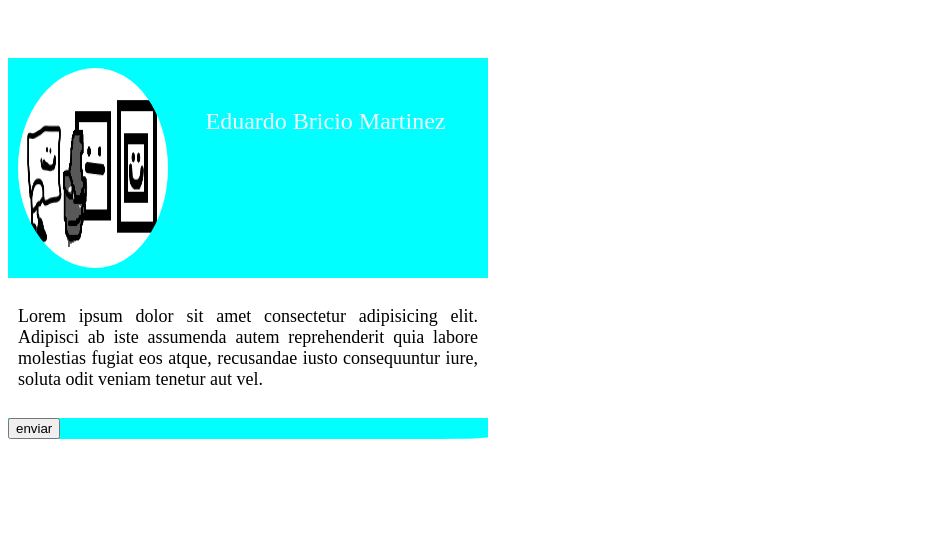
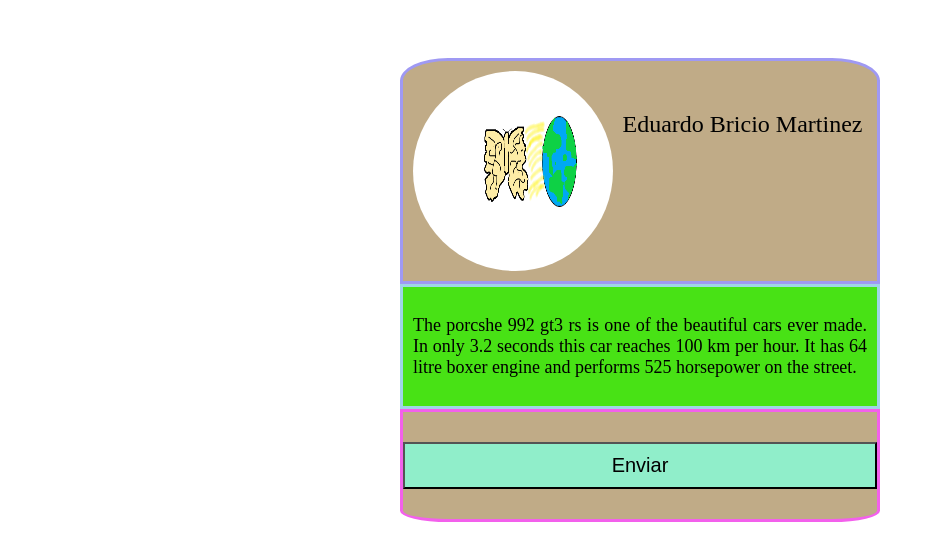
Before and after one commit to eduardomtz12/web, a plain HTML site: page 1p/Practica5/practica5.html in a window 1280 px wide. Shown: the whole page, without its empty margins (0-935 px from the left). Drawn offline with Linux system fonts and the light colour scheme.

Commit message:
terminada mi practica 5

```diff
--- a/1p/Practica5/css/mi estilo.css
+++ /dev/null
@@ -1,63 +0,0 @@
-.tarjeta{
-    width: 480px;
-    margin-top: 50px;
-
-}
-         .tarjeta .cabecera{
-            display: flex;
-            padding: 10px;
-         }
-         .tarjeta .cabecera img{
-            width: 150px;
-            height: 200px;
-            border-radius: 50%;
-            padding-right: 5px;
-          }
-          .tarjeta .cabecera span{
-            flex: 1;
-            text-align: center;
-            padding-top: 40px;
-            font-size: 24px;
-
-            border-radius: 10% 10% 0% 0%;
-          }
-          .tarjeta .cuerpo{
-            text-align: justify;
-            font-size: 18px;
-            padding: 10px;
-          }
-          .tarjeta .pie{
-            border:;
-            border-radius: 0% 0% 10% 10%;
-          }
-          .tarjeta.pie button{
-            width: 100%;
-            padding-top: 10px;
-            padding-bottom: 10px;
-            font-size: 20px;
-            background-color: blue;
-            color: aliceblue;
-            margin-top: 30px;
-            margin-bottom: 30px;
-            padding-right: 10px;
-            margin-right: 10px;
-          }
-.contenedor{
-    display: flex;
-}
-
-.colorfondoazul{
-    background-color: blue;
-    color: aliceblue;
-}
-.colorfondovioleta{
-    background-color: blueviolet;
-    color: aliceblue;
-}
-.colorfondoazulclaro{
-    background-color: aqua;
-    color: aliceblue;
-}
-.alinearcentro{
-    justify-content: center;
-}
--- /dev/null
+++ b/1p/Practica5/css/miEstilo.css
@@ -0,0 +1,69 @@
+.tarjeta{
+    width: 480px;
+    margin-top: 50px;
+}
+          .tarjeta .cabecera{
+            display: flex;
+            padding: 10px;
+            border: rgb(159, 153, 243) solid;
+            border-radius: 10% 10% 0% 0%;
+          }
+          .tarjeta .cabecera img{
+            width: 200px;
+            height: 200px;
+            border-radius: 50%;
+            padding-right: 5px;
+          }
+          .tarjeta .cabecera span{
+          flex: 1;
+          text-align: center;
+          padding-top: 40px;
+          font-size: 24px;
+          }
+          .tarjeta .cuerpo{
+            text-align: justify;
+            font-size: 18px;
+            padding: 10px;
+            border: rgb(159, 213, 230) solid;
+            background-color: rgb(72, 226, 21);
+
+          }
+            .tarjeta .pie{
+                border: rgb(243, 96, 236) solid;
+                border-radius: 0% 0% 10% 10%;
+
+            }
+            .tarjeta .pie button{
+              width: 100%;
+              padding-top: 10px;
+              padding-bottom: 10px;
+              font-size: 20px;
+              background-color: rgb(144, 238, 202);
+              color:black;
+              margin-top: 30px;
+              margin-bottom: 30px;
+              padding-right: 10px;
+              padding-left: 10px;
+            }
+.colorfondoazul{
+    background-color: blue;
+    color: aliceblue;
+}
+.colorfondovioleta{
+    background-color: blueviolet;
+    color: aliceblue;
+}
+.colorfondoazulclaro{
+    background-color: rgb(192,171,135);
+    color: black;
+
+}
+.contenedor{
+    display: flex;
+    justify-content: center;
+
+}
+.alinearcentro{
+    display: flex;
+
+}
--- a/1p/Practica5/practica5.html
+++ b/1p/Practica5/practica5.html
@@ -4,23 +4,23 @@
     <meta charset="UTF-8">
     <meta name="viewport" content="width=device-width, initial-scale=1.0">
     <title>Document</title>
-    <link rel="stylesheet" href="css/mi estilo.css">
+    <link rel="stylesheet" href="css/miEstilo.css">
 </head>
 <body>
-    <div class="contenedor alinearcentro"></div>
-    <div class="tarjeta">
+    <div class="contenedor alinearcentro">
+        <div class="tarjeta ">
         <div class="cabecera colorfondoazulclaro">
-            <img src="assets/img/Sin título.png" alt="" sizes="" srcset="">
-            <span>Eduardo Bricio Martinez </span>
-        </div>
+                <img src="assets/img/efecto mariposa .png" alt="" sizes="" srcset="">
+                <span>Eduardo Bricio Martinez</span>
+            </div>
         <div class="cuerpo">
-            <p>Lorem ipsum dolor sit amet consectetur adipisicing elit. Adipisci ab iste assumenda autem reprehenderit quia labore molestias fugiat eos atque, recusandae iusto consequuntur iure, soluta odit veniam tenetur aut vel.</p>
-
+            <p>
+                The porcshe 992 gt3 rs is one of the beautiful cars ever made. In only 3.2 seconds this car reaches 100 km per hour. It has 64 litre boxer engine and performs 525 horsepower on the street.
+            </p>
         </div>
         <div class="pie colorfondoazulclaro">
-         <button>
-            enviar
-         </button>
+            <button>Enviar</button>
+        </div>
         </div>
     </div>
 </body>
```
Also changed, not shown: 1p/Practica5/assets/img/Sin título.png (deleted), 1p/Practica5/assets/img/efecto mariposa .png (added).
